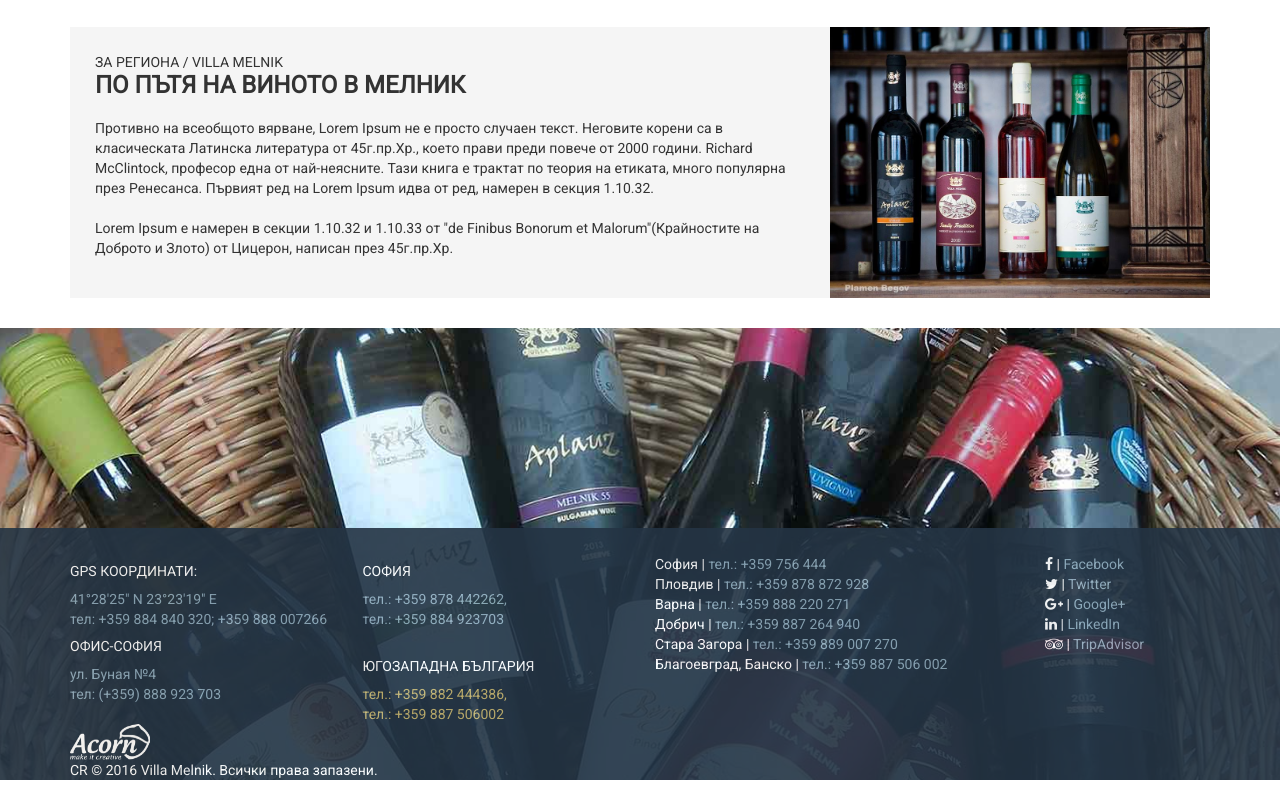
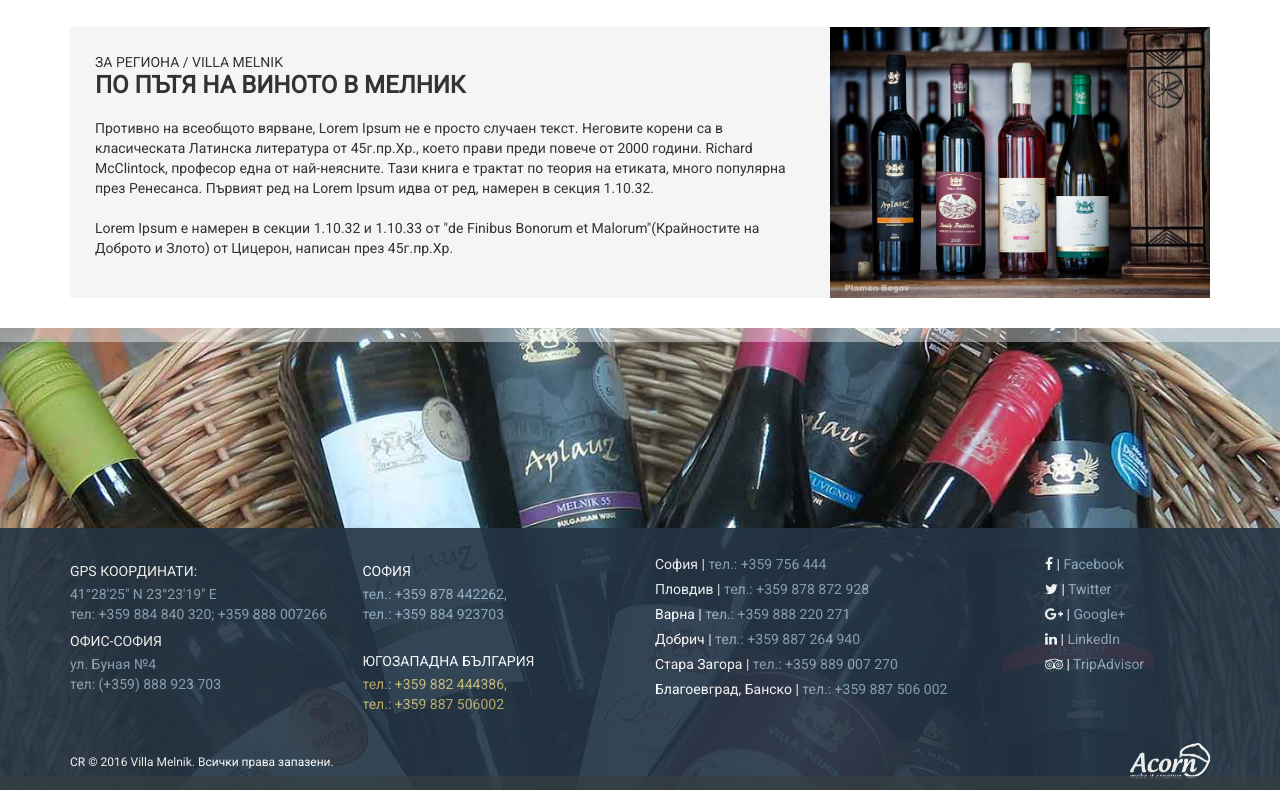
Before and after one commit to krassypetkova/VallaMelnik, a website: page region-page.html in a window 1280 px wide. Shown: the part 1466-2256 px from the top of the page. Drawn offline with nearby package versions, Linux system fonts and the light colour scheme.

Commit message:
Region-page.html: -added collapse;
Region-style.css:
-added footer style css

```diff
--- a/region-page.html
+++ b/region-page.html
@@ -182,5 +182,10 @@
 
 <script src="bower_components/jquery/dist/jquery.min.js"></script>
 <script src="bower_components/bootstrap/dist/js/bootstrap.min.js"></script>
+<script>
+    $(document).on('click',function(){
+        $('.collapse').collapse('hide');
+    })
+</script>
 </body>
 </html>
--- a/region-style.css
+++ b/region-style.css
@@ -240,3 +240,34 @@
     opacity: 0.9;
     padding-top: 2%;
 }
+
+#site-footer .footer-top-line {
+    height: 3%;
+    background-color: rgba(255,255,255, 0.4);
+    position: absolute;
+    top: 0;
+    width: 100%;
+}
+
+#site-footer .footer-bottom-line {
+    height: 3%;
+    background-color: rgba(53, 63, 65, 0.7);
+    position: absolute;
+    bottom: 0;
+    width: 100%;
+}
+
+.margin-bottom {
+    margin-bottom: 5px;
+}
+
+.cpy-right {
+    font-size: 12px;
+    margin-top: 40px;
+}
+
+.acorn-logo {
+    float: right;
+    position: relative;
+    bottom: 11px;
+}
```
